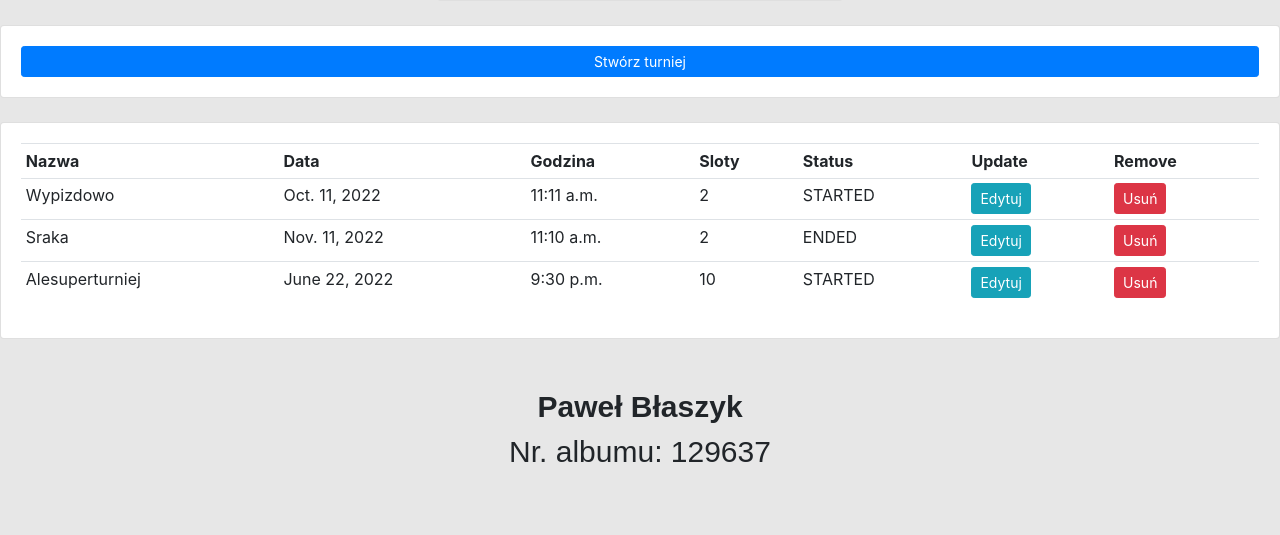
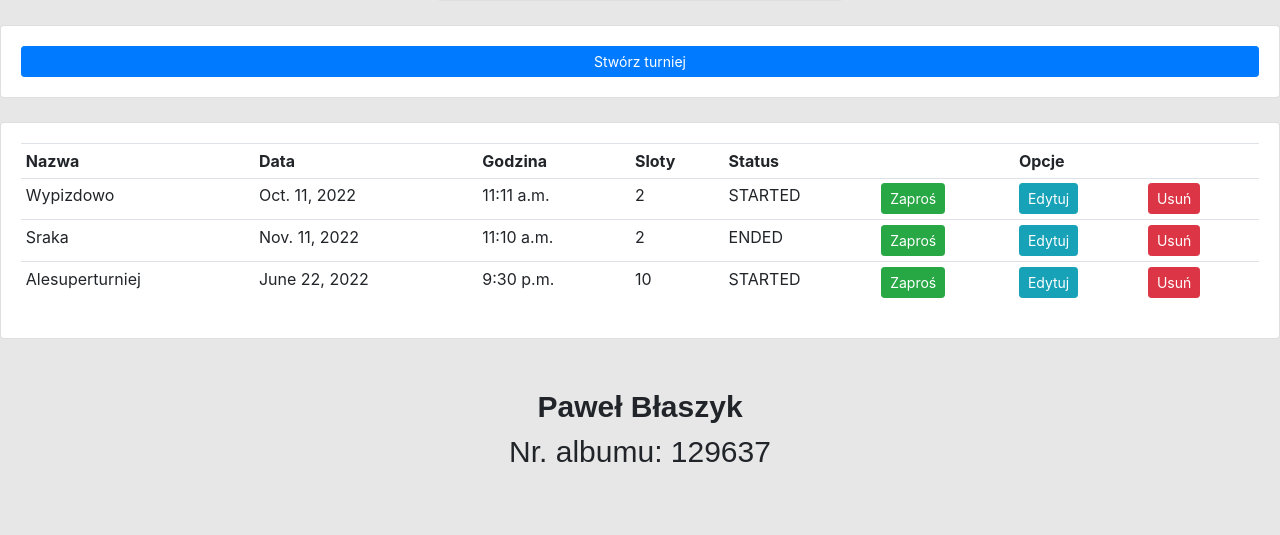
Before and after one commit to pawllk/Projekt-3, a Django app: template templates/profile.html in a window 1280 px wide. Shown: the part 266-801 px from the top of the page. Run offline with Django 4.2, Linux system fonts and the light colour scheme; data comes from the database, SQL or seed files in the repository; both versions use the stored data as it was after the commit; the template is opened without the code that fills it: values that come from a table or form of the project are taken from there, most other values are stand-ins (such as "Sample title", 1, 10 or a date in 2020); some libraries are stand-ins or nearby versions.

Commit message:
Adding final touch for today

```diff
--- a/contest/views.py
+++ b/contest/views.py
@@ -1,10 +1,9 @@
-from multiprocessing import context
-from unicodedata import name
 from django.shortcuts import render
 from django.shortcuts import redirect
 from django.contrib.auth import authenticate
 from django.contrib.auth import login
 from django.contrib.auth import logout
+from django.contrib.auth.decorators import login_required
 from django.contrib import messages
 from .models import Player
 from .models import Tournament
@@ -101,6 +100,7 @@ def contestcreator_page(request):
         return redirect('login_page')
 
 # Tournament updater view
+@login_required(login_url='login')
 def contestupdate_page(request, pk):
     tournament = Tournament.objects.get(id=pk)
     form = CreateContestForm(instance=tournament)
@@ -116,6 +116,7 @@ def contestupdate_page(request, pk):
     return render(request, 'contest_creator.html', context)
 
 # Tournament delet view
+@login_required(login_url='login')
 def contestdelete_page(request, pk):
     tournament = Tournament.objects.get(id=pk)
     if request.method == 'POST':
--- a/templates/profile.html
+++ b/templates/profile.html
@@ -54,8 +54,9 @@
 					<th>Godzina</th>
 					<th>Sloty</th>
 					<th>Status</th>
-					<th>Update</th>
-					<th>Remove</th>
+					<th></th>
+					<th>Opcje</th>
+					<th></th>
 				</tr>
 
 				{% for tournament in tournaments %}
@@ -65,6 +66,7 @@
 					<td>{{tournament.time}}</td>
 					<td>{{tournament.slots}}</td>
 					<td>{{tournament.status}}</td>
+					<td><a class="btn btn-sm btn-success" href="">Zaproś</a></td>
 					<td><a class="btn btn-sm btn-info" href="{% url 'contestupdate_page' tournament.id %}">Edytuj</a></td>
 					<td><a class="btn btn-sm btn-danger" href="{% url 'contestdelete_page' tournament.id %}">Usuń</a></td>
 				</tr>
```
Also changed, not shown: contest/migrations/0005_alter_tournament_player_alter_tournament_status_and_more.py (added), contest/migrations/0006_alter_competitors_participants.py (added), contest/migrations/0007_delete_competitors.py (added), db.sqlite3.
